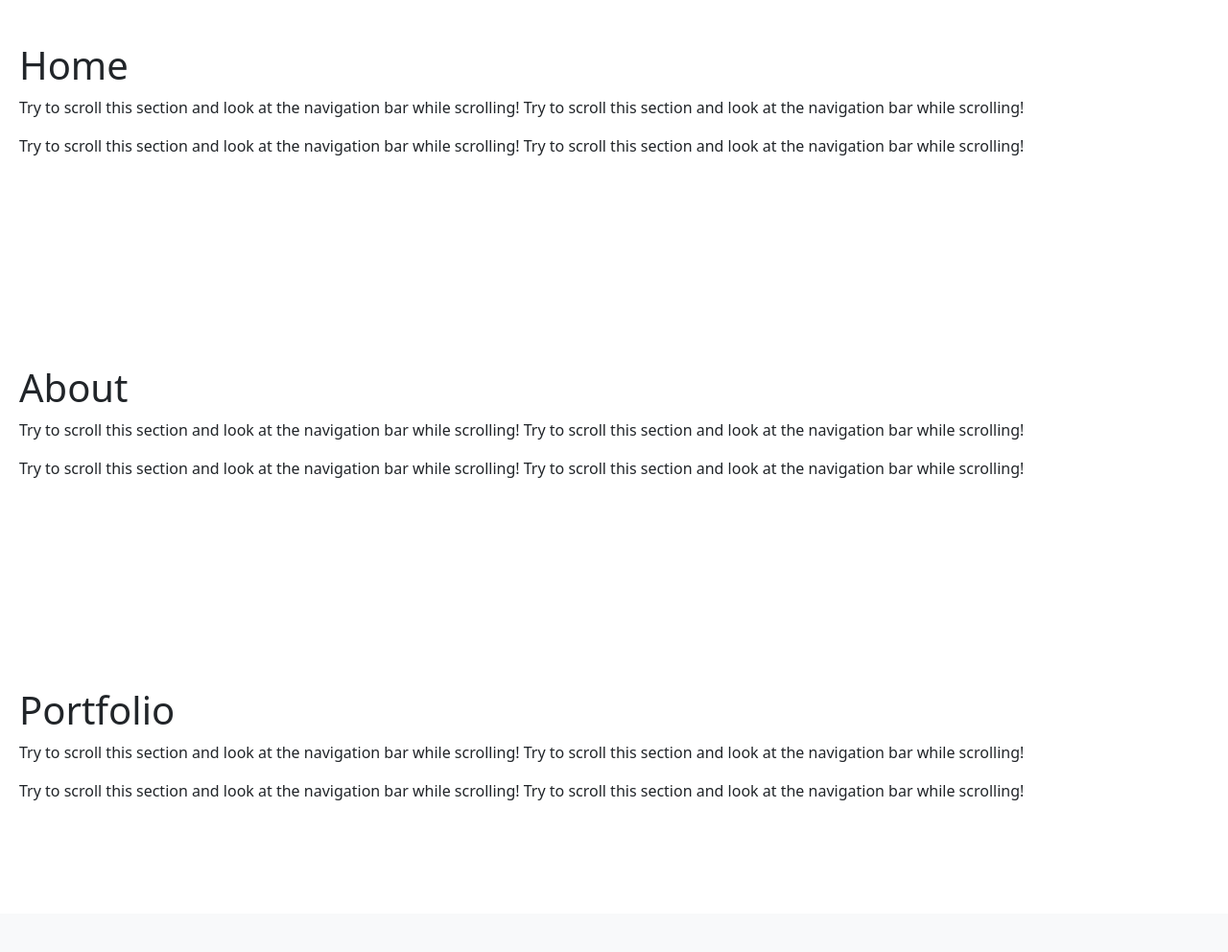
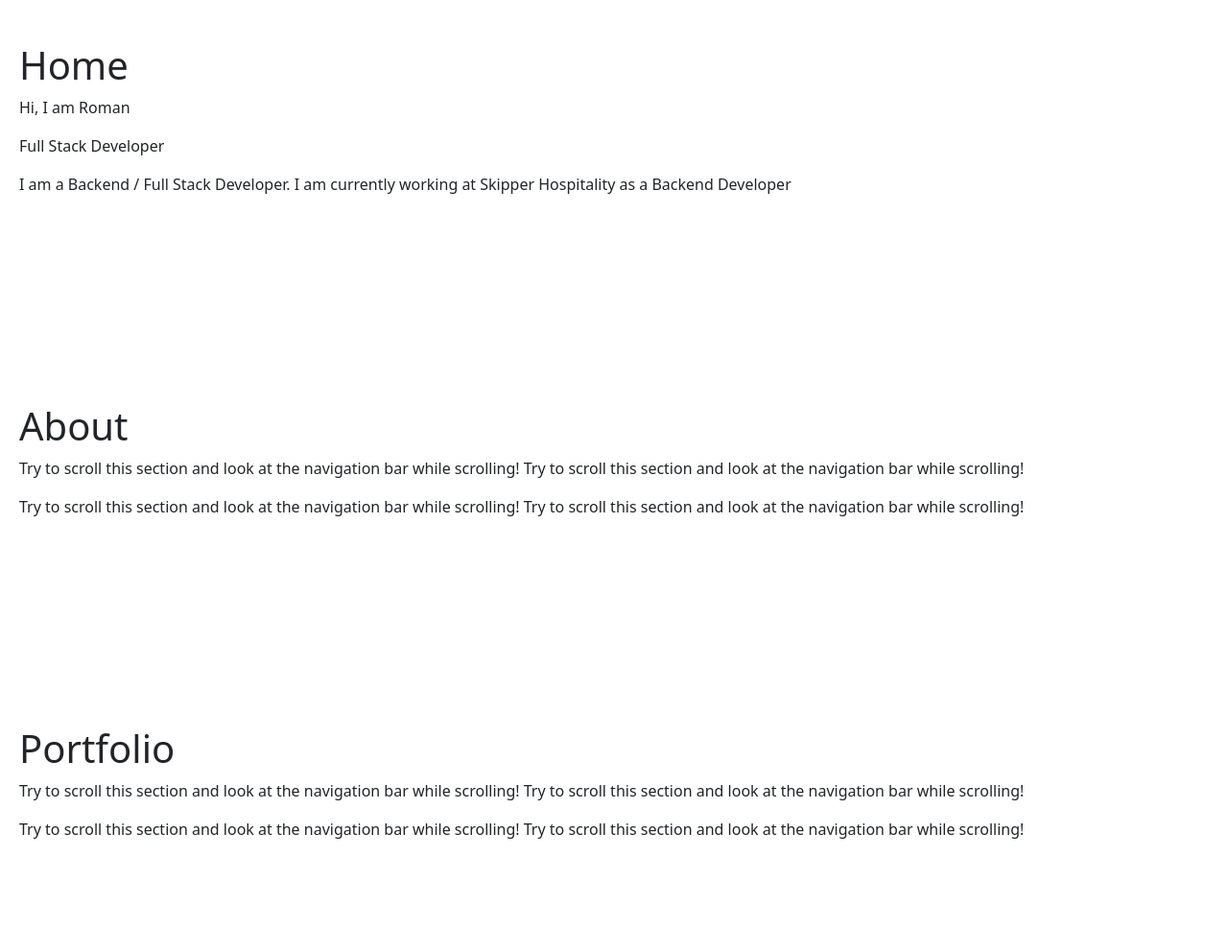
Before and after one commit to iamromandev/web, a Django app: template django/src/apps/bio/templates/index.html in a window 1280 px wide. Shown: the part 56-1048 px from the top of the page at 96% size. Before the commit the page ends 890 px from the top, so only its background shows below. Run offline with Django 4.2, Linux system fonts and the light colour scheme; the template is opened without the code that fills it, so the values that code supplies are empty; some libraries are stand-ins or nearby versions.

Commit message:
home page update

```diff
--- a/django/src/apps/bio/templates/index.html
+++ b/django/src/apps/bio/templates/index.html
@@ -2,8 +2,9 @@
 {% block content %}
 <div id="home" class="container-fluid" style="padding:100px 20px;">
 <h1>Home</h1>
-  <p>Try to scroll this section and look at the navigation bar while scrolling! Try to scroll this section and look at the navigation bar while scrolling!</p>
-  <p>Try to scroll this section and look at the navigation bar while scrolling! Try to scroll this section and look at the navigation bar while scrolling!</p>
+  <p>Hi, I am Roman</p>
+  <p>Full Stack Developer</p>
+  <p>I am a Backend / Full Stack Developer. I am currently working at Skipper Hospitality as a Backend Developer</p>
 </div>
 <div id="about" class="container-fluid" style="padding:100px 20px;">
 <h1>About</h1>
```
